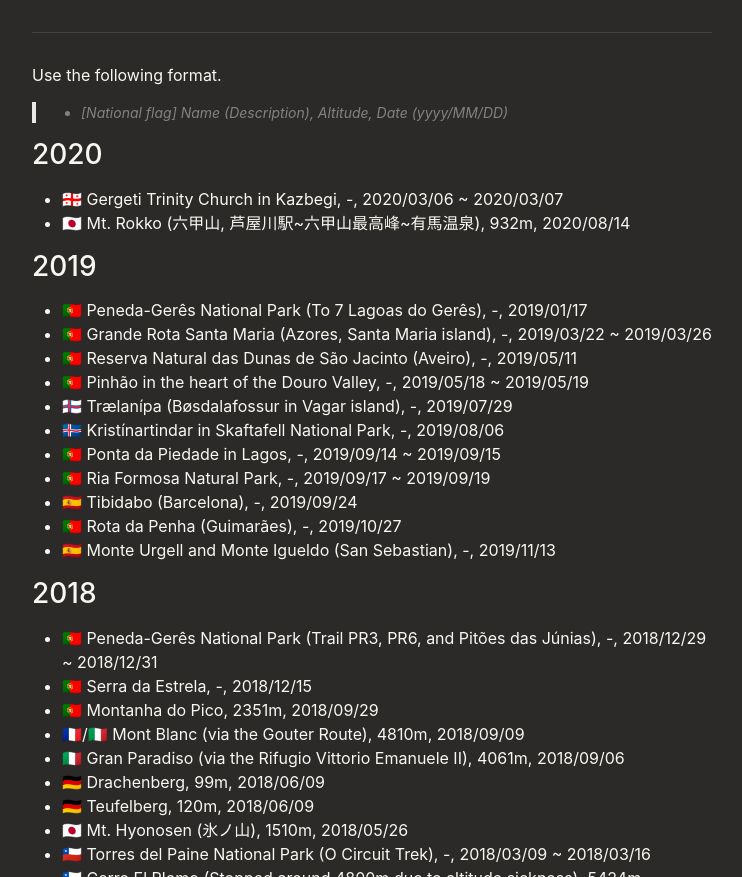
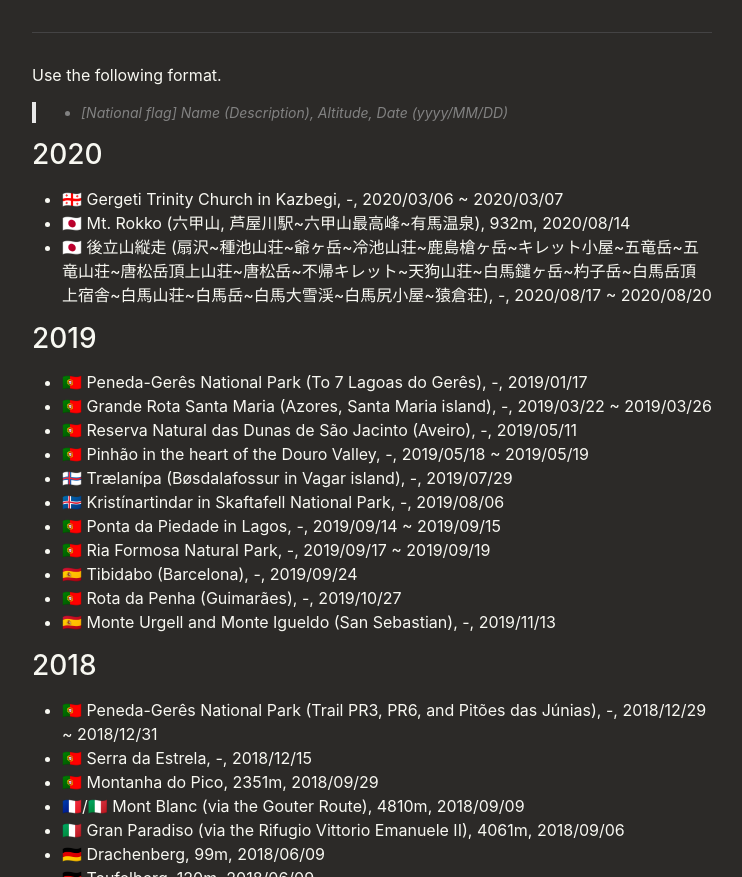
Before and after one commit to pixyzehn/pixyzehn.com, a Jekyll site: the page built from pages/trekking.md, in a window 1280 px wide and 900 px high, scrolled down 398 px, cut to the strip 23-900 px from the top of the window. Shown: the whole strip, without its empty margins (268-1010 px from the left). Built offline with Jekyll 4.4.1, drawn with Linux system fonts in a browser that asks for light colours; nearby versions of some CDN libraries; library files that are not in the unit come from our copies.

Commit message:
Update page

```diff
--- a/pages/trekking.md
+++ b/pages/trekking.md
@@ -15,6 +15,7 @@ Use the following format.
 
 - 🇬🇪 Gergeti Trinity Church in Kazbegi, -, 2020/03/06 ~ 2020/03/07
 - 🇯🇵 Mt. Rokko (六甲山, 芦屋川駅~六甲山最高峰~有馬温泉), 932m, 2020/08/14
+- 🇯🇵 後立山縦走 (扇沢~種池山荘~爺ヶ岳~冷池山荘~鹿島槍ヶ岳~キレット小屋~五竜岳~五竜山荘~唐松岳頂上山荘~唐松岳~不帰キレット~天狗山荘~白馬鑓ヶ岳~杓子岳~白馬岳頂上宿舎~白馬山荘~白馬岳~白馬大雪渓~白馬尻小屋~猿倉荘), -, 2020/08/17 ~ 2020/08/20
 
 ## 2019
 
```
